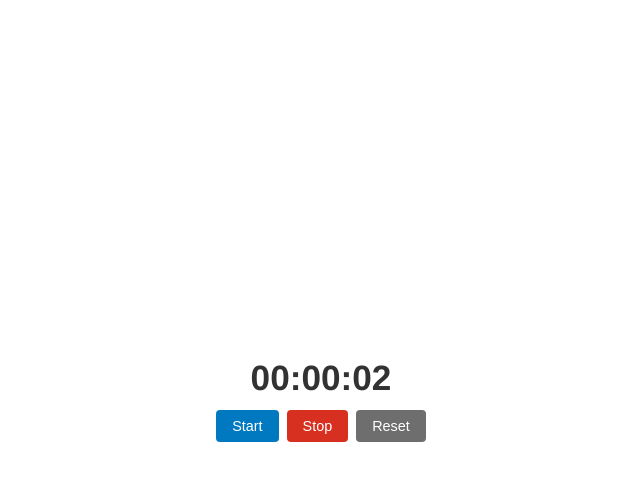
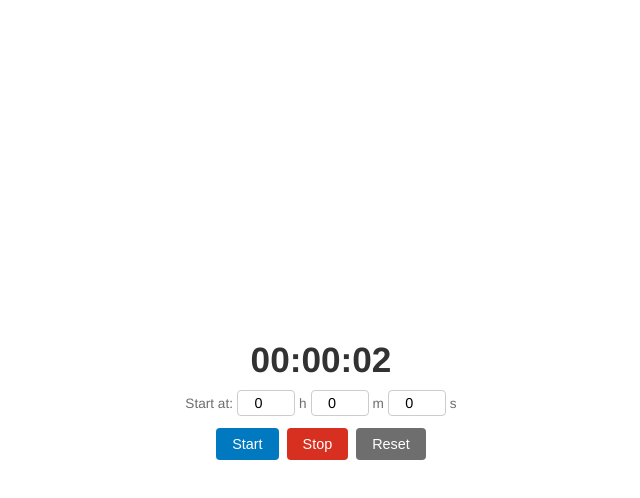
Before and after one commit to gorozcos/esri-counter, a plain HTML site: page index.html in a window 1280 px wide. Both pictures are taken after a click on the button "Start". Shown: the whole page, without its empty margins (319-959 px from the left). Drawn offline with Linux system fonts and the light colour scheme.

Commit message:
Update index.html

```diff
--- a/index.html
+++ b/index.html
@@ -22,7 +22,24 @@
       font-size: 2.2rem;
       font-weight: 600;
       font-variant-numeric: tabular-nums;
+      margin-bottom: 10px;
+    }
+    .start-inputs {
+      display: flex;
+      align-items: center;
+      gap: 4px;
       margin-bottom: 12px;
+      font-size: 0.85rem;
+      color: #6e6e6e;
+    }
+    .start-inputs input {
+      width: 44px;
+      padding: 4px 6px;
+      font-size: 0.9rem;
+      text-align: center;
+      border: 1px solid #cccccc;
+      border-radius: 4px;
+      font-family: inherit;
     }
     .controls {
       display: flex;
@@ -48,6 +65,14 @@
 </head>
 <body>
   <div id="display">00:00:00</div>
+
+  <div class="start-inputs">
+    <span>Start at:</span>
+    <input type="number" id="inHrs" min="0" max="999" value="0" aria-label="Hours" />h
+    <input type="number" id="inMins" min="0" max="59" value="0" aria-label="Minutes" />m
+    <input type="number" id="inSecs" min="0" max="59" value="0" aria-label="Seconds" />s
+  </div>
+
   <div class="controls">
     <button id="startBtn">Start</button>
     <button id="stopBtn">Stop</button>
@@ -57,8 +82,12 @@
   <script>
     let seconds = 0;
     let timerId = null;
+    let hasStarted = false;
 
     const display = document.getElementById("display");
+    const inHrs = document.getElementById("inHrs");
+    const inMins = document.getElementById("inMins");
+    const inSecs = document.getElementById("inSecs");
     const startBtn = document.getElementById("startBtn");
     const stopBtn = document.getElementById("stopBtn");
     const resetBtn = document.getElementById("resetBtn");
@@ -70,8 +99,30 @@
       return `${hrs}:${mins}:${secs}`;
     }
 
+    function getInputSeconds() {
+      const h = Math.max(0, parseInt(inHrs.value, 10) || 0);
+      const m = Math.max(0, parseInt(inMins.value, 10) || 0);
+      const s = Math.max(0, parseInt(inSecs.value, 10) || 0);
+      return (h * 3600) + (m * 60) + s;
+    }
+
+    // Update the main display immediately as the user types a starting number
+    [inHrs, inMins, inSecs].forEach(input => {
+      input.addEventListener("input", () => {
+        if (!hasStarted && timerId === null) {
+          seconds = getInputSeconds();
+          display.textContent = formatTime(seconds);
+        }
+      });
+    });
+
     startBtn.addEventListener("click", () => {
       if (timerId !== null) return;
+      if (!hasStarted) {
+        seconds = getInputSeconds();
+        display.textContent = formatTime(seconds);
+        hasStarted = true;
+      }
       timerId = setInterval(() => {
         seconds++;
         display.textContent = formatTime(seconds);
@@ -86,8 +137,9 @@
     resetBtn.addEventListener("click", () => {
       clearInterval(timerId);
       timerId = null;
-      seconds = 0;
-      display.textContent = "00:00:00";
+      hasStarted = false;
+      seconds = getInputSeconds();
+      display.textContent = formatTime(seconds);
     });
   </script>
 </body>
```
